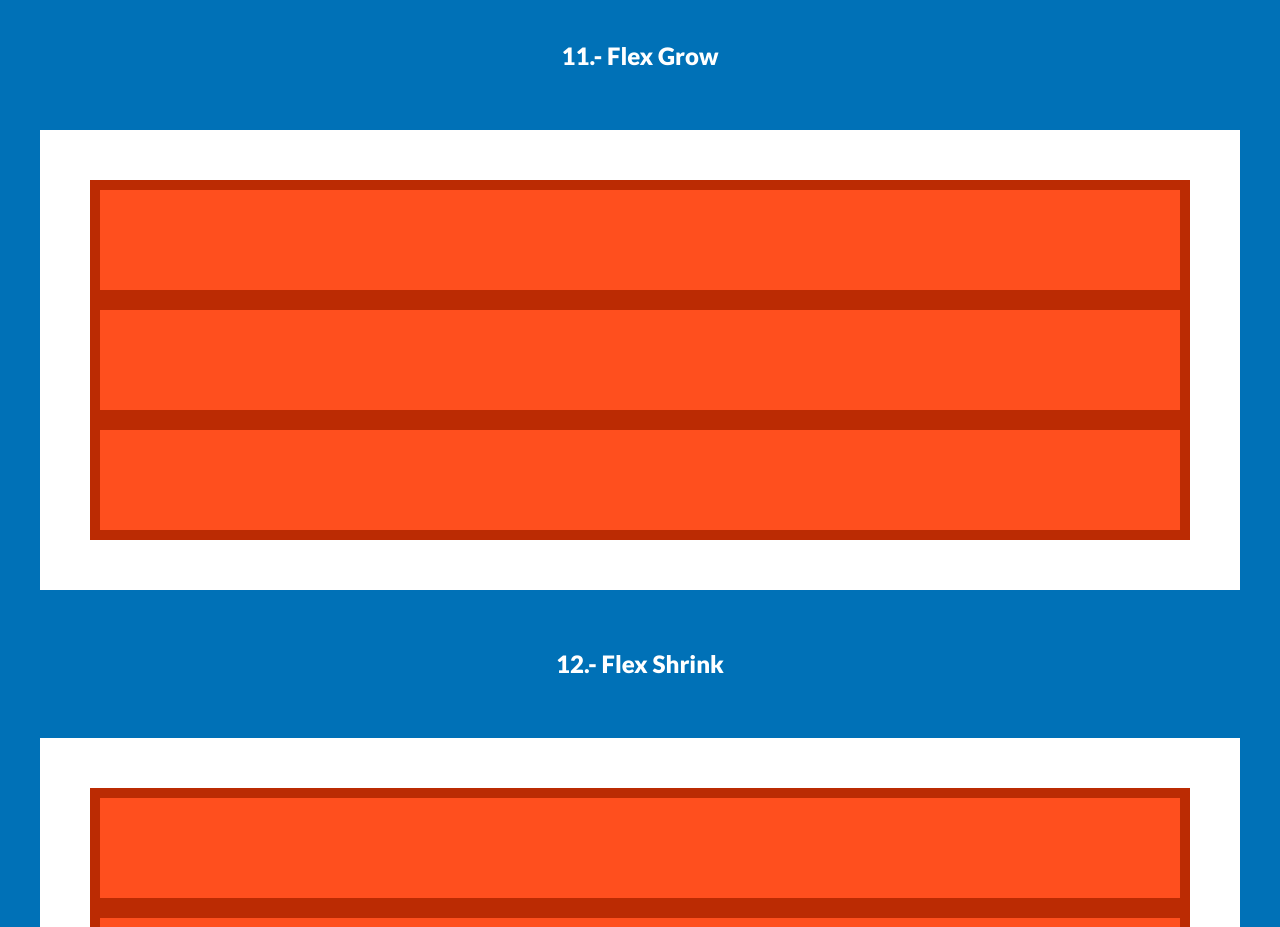
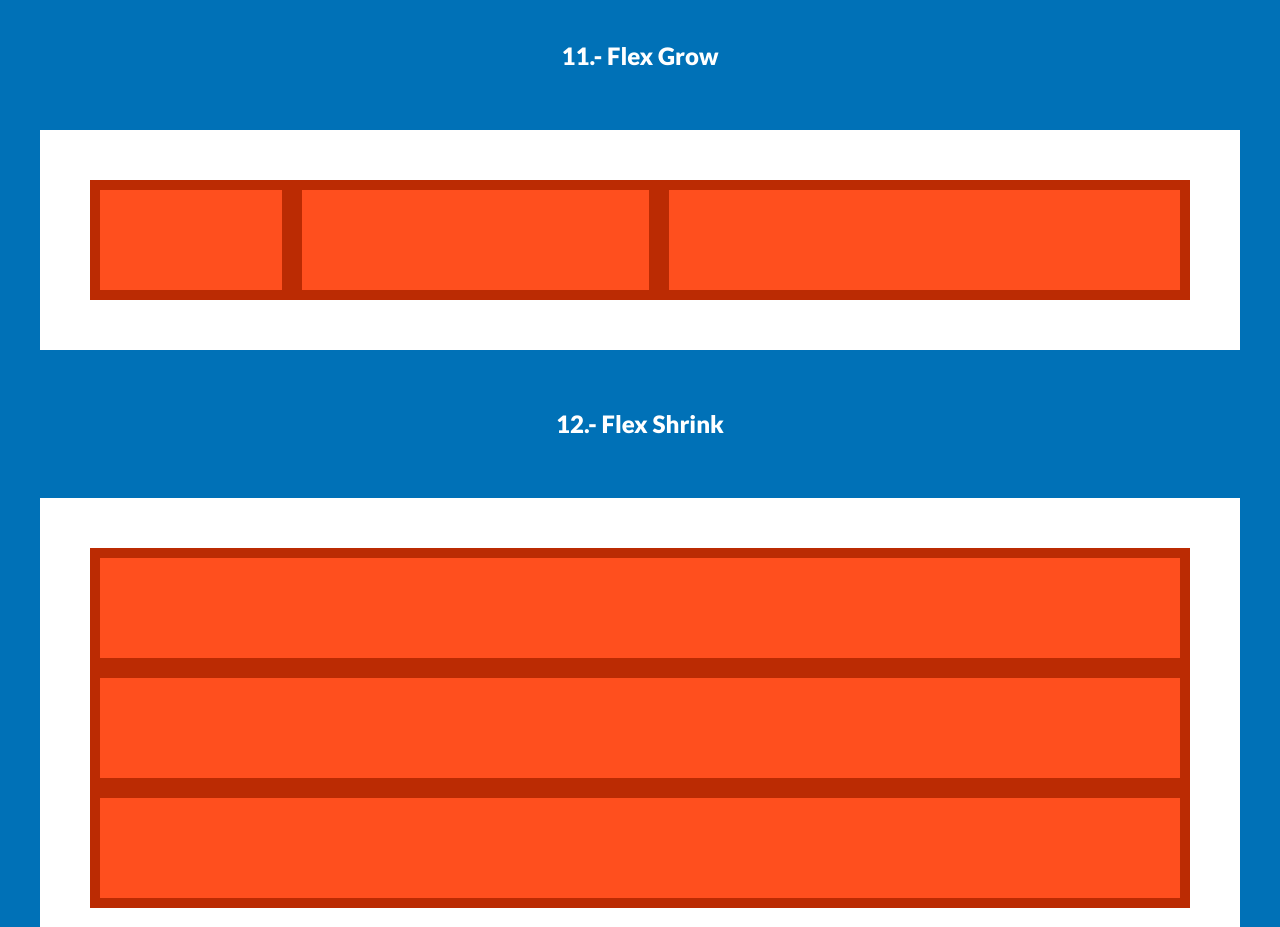
Before and after one commit to Jair-vet/Ejercicio-con-Flexbox, a plain HTML site: page index.html in a window 1280 px wide. Shown: the part 7020-7947 px from the top of the page. Drawn offline with Linux system fonts and the light colour scheme.

Commit message:
Flex Grow

```diff
--- a/css/style.css
+++ b/css/style.css
@@ -203,3 +203,28 @@ h1, h2 {
 .d-flex-10 .box{
     flex-basis: calc(33.3%);
 }
+
+
+/* 11 */
+.d-flex-11{
+    display: flex;
+}
+.d-flex-11 .box:nth-child(1){
+    /* 1: Crece hasta tomar todo el espacio disponible */
+    /*
+        ?flex-grow
+        es el factor de crecimiento.
+        -> Ese el mismo para todos
+        -> Por defecto no hay factor de crecimiento
+        -> Numero (Cantidad de pixeles que recibe un elemento).
+
+
+    */
+    flex-grow: 1;
+}
+.d-flex-11 .box:nth-child(2){
+    flex-grow: 3;
+}
+.d-flex-11 .box:nth-child(3){
+    flex-grow: 5;
+}
```
